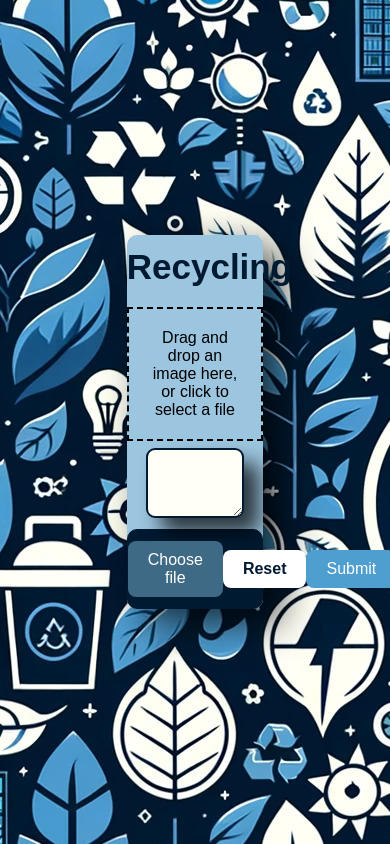
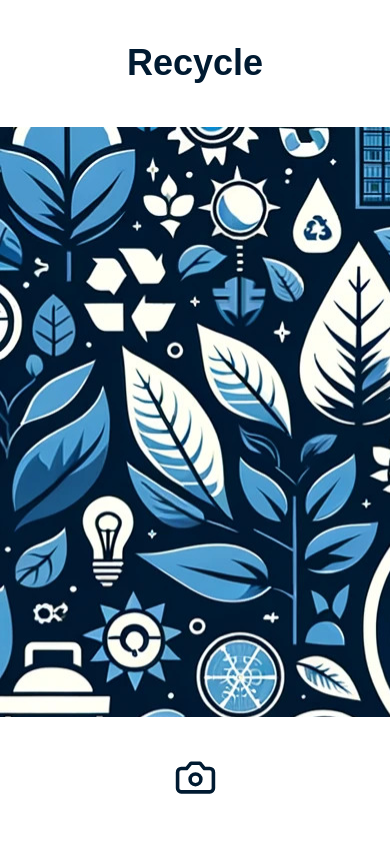
Before and after one commit to gautam-134/Science-project, a React (Create React App) app: page /dashboard in a window 390 px wide. Built offline with nearby package versions, Linux system fonts and the light colour scheme.

Commit message:
responsive done

```diff
--- a/package.json
+++ b/package.json
@@ -7,6 +7,7 @@
     "@testing-library/react": "^13.4.0",
     "@testing-library/user-event": "^13.5.0",
     "firebase": "^10.8.0",
+    "lucide-react": "^0.331.0",
     "react": "^18.2.0",
     "react-beautiful-dnd": "^13.1.1",
     "react-dom": "^18.2.0",
--- a/src/Dashboard/index.css
+++ b/src/Dashboard/index.css
@@ -1,3 +1,4 @@
+
 *{
     box-sizing: border-box;
     margin:0px;
@@ -82,3 +83,39 @@
     background-color: #4E9ECF;
     color: #ffffff;
 }
+@media  (min-width:220px) and (max-width:700px) {
+    .project-container{
+        display:none;
+    }
+}
+@media  (min-width:701px) and (max-width:2900px) {
+    .mobile-view{
+        display:none;
+    }
+}
+.mobile-view{
+    height:100vh;
+}
+.mobile-top{
+    height:15%;
+    font-family: Arial, sans-serif;
+    display: flex;
+    justify-content: center;
+    align-items: center;
+    color: #001A31;
+    font-size:18px;
+}
+.mobile-center{
+    height:70%;
+    background-image: url(../../src/assets/DALL·E-2024-02-12-18.04.jpg);
+}
+.mobile-bottom{
+    height:15%;
+    display: flex;
+    justify-content: center;
+    align-items: center;
+}
+.mobile-navigation{
+    color: #001A31;
+    font-size:30px;
+}
--- a/src/Dashboard/index.jsx
+++ b/src/Dashboard/index.jsx
@@ -1,5 +1,6 @@
 import React, { useState } from 'react';
 import './index.css'
+import { Camera } from 'lucide-react';
 function Dashboard() {
     const [image, setImage] = useState(null);
     const [imageURL, setImageURL] = useState(null);
@@ -54,6 +55,7 @@ function Dashboard() {
     };
 
     return (
+        <>
         <div className="project-container">
             <div className="project-wrapper">
                 <div className="upload-area">
@@ -87,6 +89,21 @@ function Dashboard() {
                 </div>
             </div>
         </div>
+        <div className='mobile-view'>
+            <div className="mobile-top">
+                <h1>Recycle</h1>
+            </div>
+            <div className="mobile-center">
+                <div className="mobile-center-container">
+                </div>
+            </div>
+            <div className="mobile-bottom">
+                <div className="mobile-navigation">
+                <Camera size={43} />
+                </div>
+            </div>
+        </div>
+        </>
     );
 }
 
```
Also changed, not shown: 1 other file (tests, documents, lock files or other folders).
